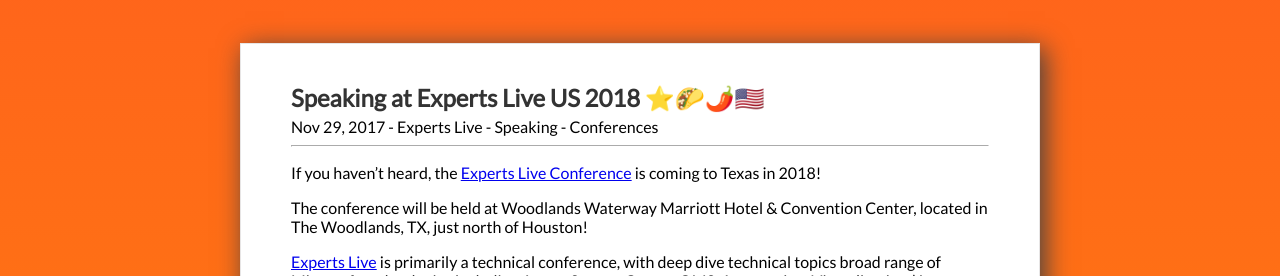
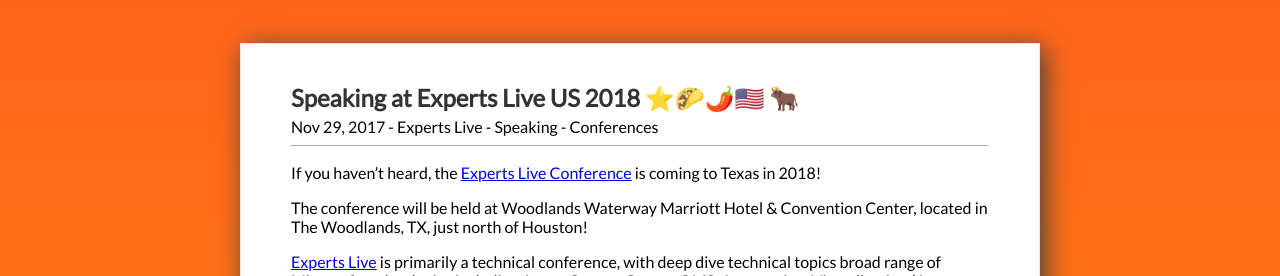
Before and after one commit to leeberg/BlogTest, a Jekyll site: the page built from _posts/2017-11-29-SpeakingAtELEUS18.md, in a window 1280 px wide. Shown: the part 419-695 px from the top of the page. Built offline with Jekyll 4.4.1, drawn with Linux system fonts in a browser that asks for light colours; nearby versions of some CDN libraries; comment, search, counter and statistics services are not loaded.

Commit message:
More Emoticons :)

```diff
--- a/_posts/2017-11-29-SpeakingAtELEUS18.md
+++ b/_posts/2017-11-29-SpeakingAtELEUS18.md
@@ -1,6 +1,6 @@
 ---
 layout: post
-title: Speaking at Experts Live US 2018 ⭐🌮🌶️🇺🇸
+title: Speaking at Experts Live US 2018 ⭐🌮🌶️🇺🇸 🐂
 date: 2017-11-29
 tags: ["Experts Live","Speaking","Conferences"]
 excerpt_separator: <!--more-->
```
